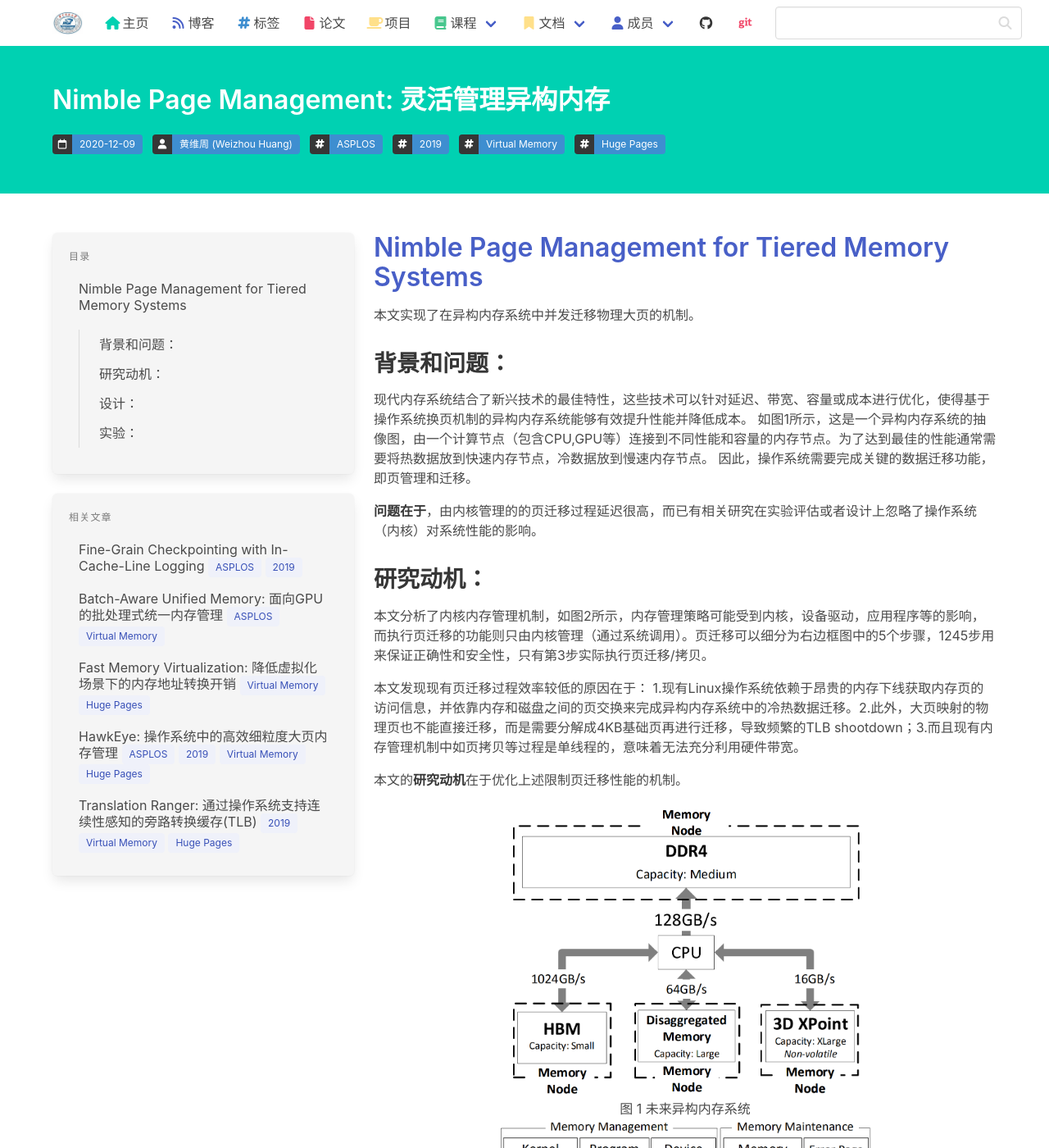
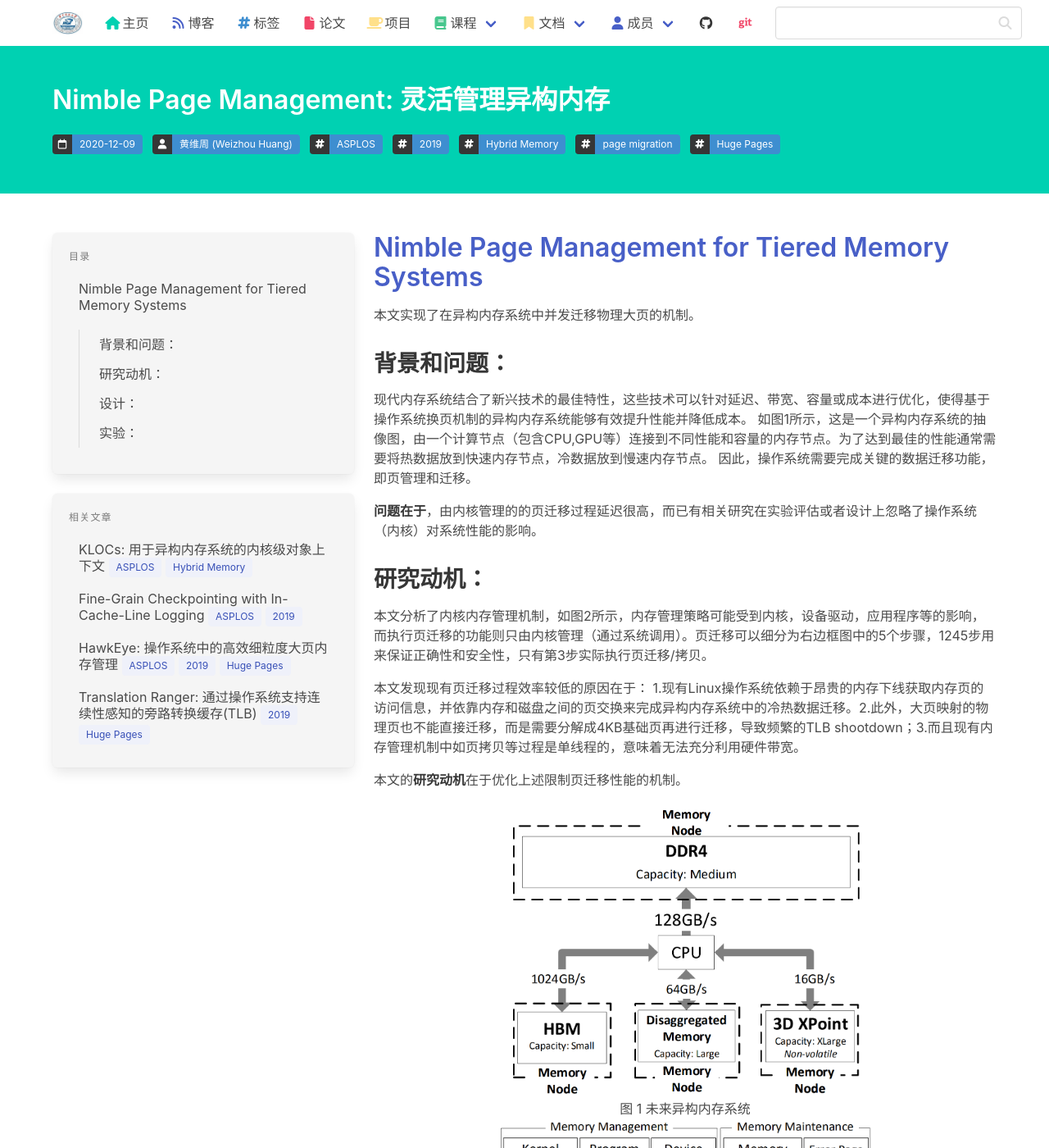
Before and after one commit to haslaboratory/haslaboratory.github.io, a Jekyll site: the page built from _posts/2020-12-09-nimble-page.md, in a window 1280 px wide and 1400 px high. Shown: the whole window at 82% size. Built offline with Jekyll 4.4.1, drawn with Linux system fonts in a browser that asks for light colours; nearby versions of some CDN libraries; library files that are not in the unit come from our copies; comment, search, counter and statistics services are not loaded.

Commit message:
fix some image path

```diff
--- a/_posts/2020-12-09-nimble-page.md
+++ b/_posts/2020-12-09-nimble-page.md
@@ -5,7 +5,8 @@
 tags:
  - ASPLOS
  - 2019
- - Virtual Memory
+ - Hybrid Memory
+ - page migration
  - Huge Pages
 ---
 
@@ -33,7 +34,7 @@
 
 <center>
 
-<img src="/images/nimble-page-异构内存.png" width="60%" />
+<img src="/images/2020-12-09-nimble-page/nimble-page-异构内存.png" width="60%" />
 
 图 1 未来异构内存系统
 
@@ -43,7 +44,7 @@
 
 <center>
 
-<img src="/images/nimble-page-步骤.png" width="60%" />
+<img src="/images/2020-12-09-nimble-page/nimble-page-步骤.png" width="60%" />
 
 图 2 页迁移过程分解
 
@@ -70,7 +71,7 @@
 
 <center>
 
-<img src="/images/nimble-page-page-copy.png" width="75%" />
+<img src="/images/2020-12-09-nimble-page/nimble-page-page-copy.png" width="75%" />
 
 图 3 并发页拷贝
 
@@ -80,7 +81,7 @@
 
 <center>
 
-<img src="/images/nimble-page-swap.png" width="95%" />
+<img src="/images/2020-12-09-nimble-page/nimble-page-swap.png" width="95%" />
 
 图 4 单步页交换
 
```
Also changed, not shown: images/2020-12-09-nimble-page/nimble-page-page-copy.png (renamed from images/nimble-page-page-copy.png), images/2020-12-09-nimble-page/nimble-page-swap.png (renamed from images/nimble-page-swap.png), images/2020-12-09-nimble-page/nimble-page-延时.png (renamed from images/nimble-page-延时.png), images/2020-12-09-nimble-page/nimble-page-异构内存.png (renamed from images/nimble-page-异构内存.png), images/2020-12-09-nimble-page/nimble-page-步骤.png (renamed from images/nimble-page-步骤.png).
